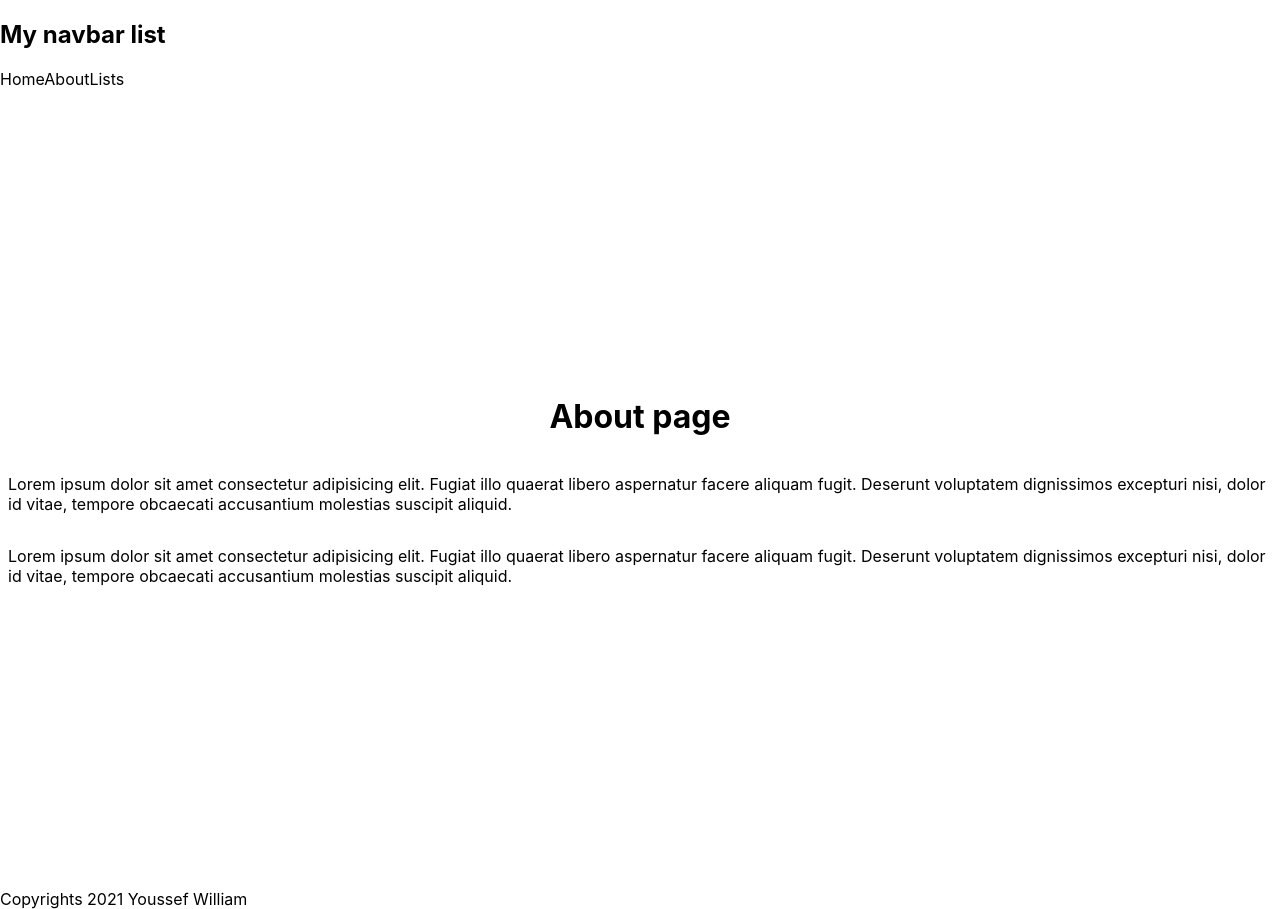
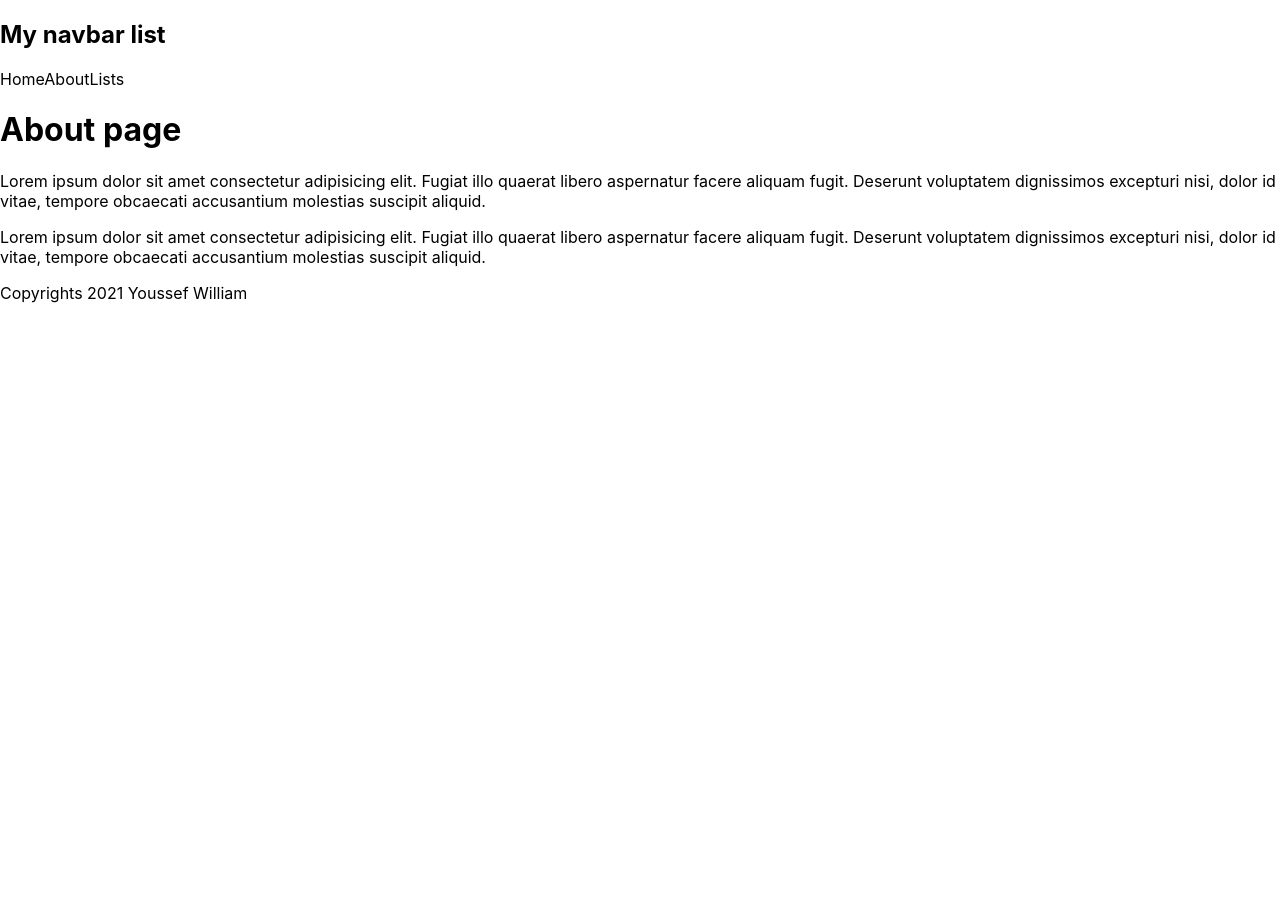
Before and after one commit to YoussefWilliam/next-js-beta, a Next.js app: page /about in a window 1280 px wide. After the commit the page ends 800 px from the top, so only its background shows below. Built offline with nearby package versions, Linux system fonts and the light colour scheme.

Commit message:
remove styles

```diff
--- a/pages/about.js
+++ b/pages/about.js
@@ -1,8 +1,6 @@
-import styles from "../styles/Home.module.css";
-
 const About = () => {
   return (
-    <div className={styles.container}>
+    <div>
       <h1>About page</h1>
       <p>
         Lorem ipsum dolor sit amet consectetur adipisicing elit. Fugiat illo
--- a/pages/subpages/index.js
+++ b/pages/subpages/index.js
@@ -1,8 +1,6 @@
-import styles from "../../styles/Home.module.css";
-
 const Subpages = () => {
   return (
-    <div className={styles.container}>
+    <div>
       <h1>This is the subpages gate</h1>
     </div>
   );
--- a/pages/subpages/lists.js
+++ b/pages/subpages/lists.js
@@ -1,8 +1,6 @@
-import styles from "../../styles/Home.module.css";
-
 const Lists = () => {
   return (
-    <div className={styles.container}>
+    <div>
       <h1>Lists page</h1>
       <p>
         Lorem ipsum dolor sit amet consectetur adipisicing elit. Nesciunt ex
```
